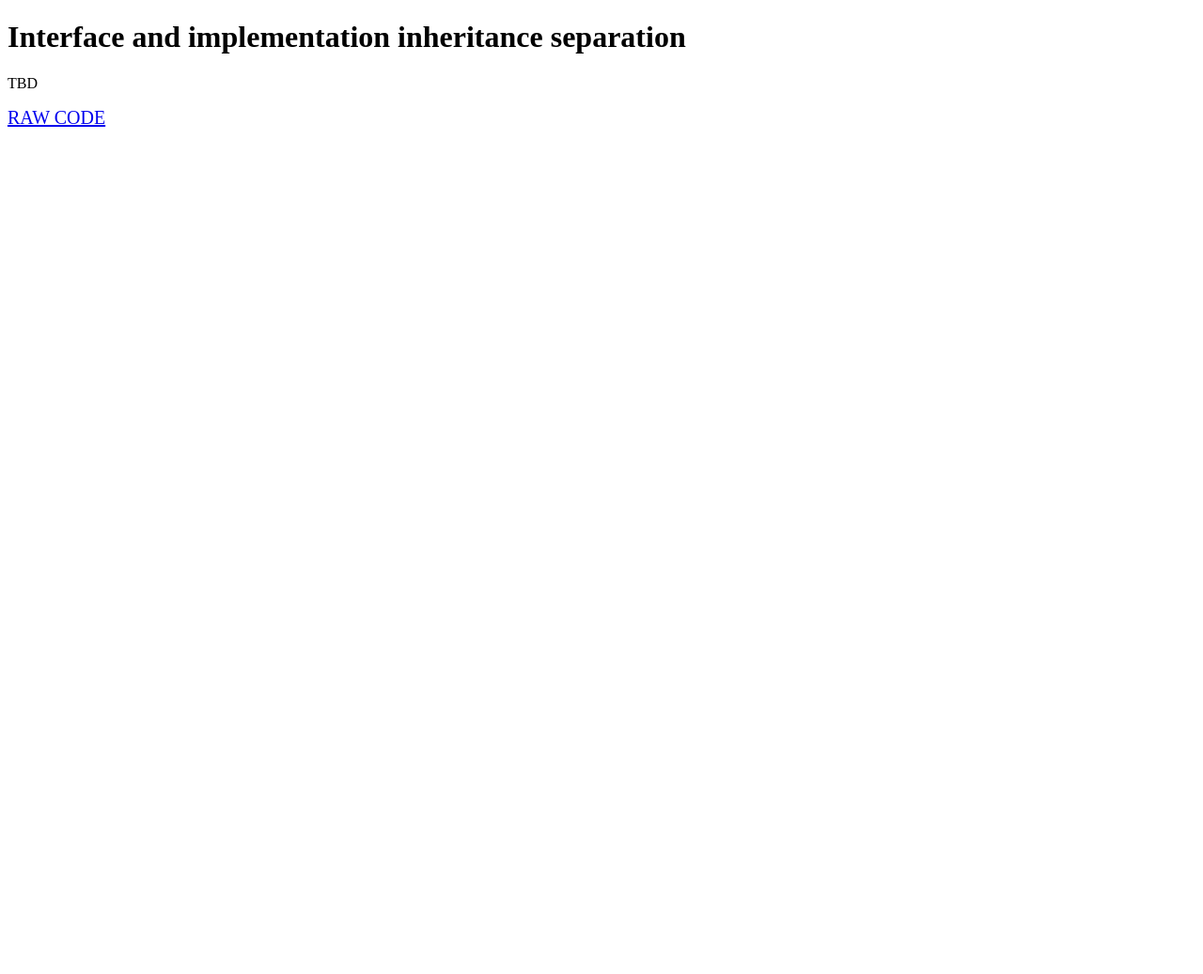
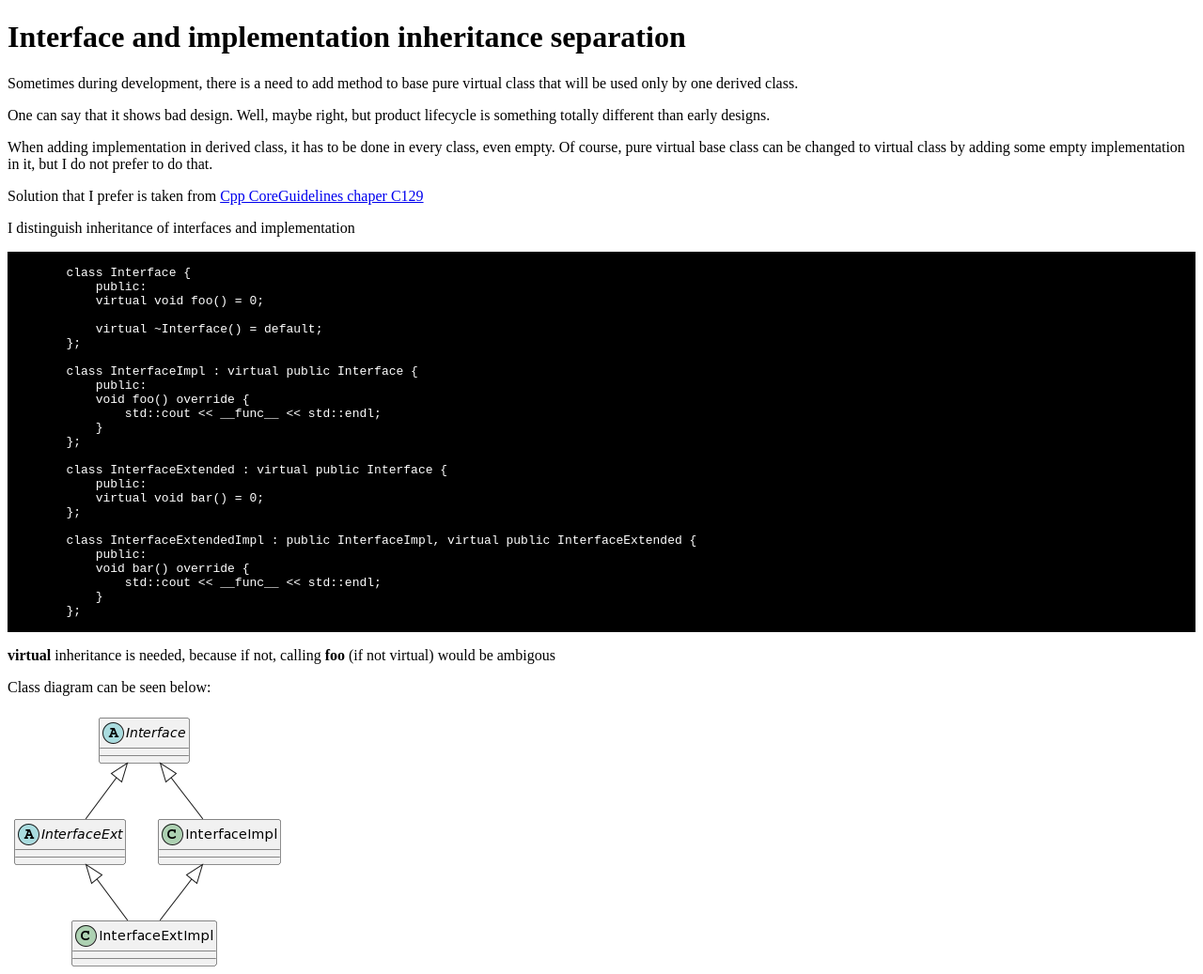
Before and after one commit to iPMSoftware/CppFunAndLearn, a plain HTML site: page interface_and_implementation_inheritance_separation/iaiis.html in a window 1280 px wide. Shown: the top 1037 px of the page at 94% size. Before the commit the page ends 800 px from the top, so only its background shows below. Drawn offline with Linux system fonts and the light colour scheme.

Commit message:
Added html for inhertince distinguish chapter
Signed-off-by: Throghar <pawel.mirgos@gmail.com>

```diff
--- a/interface_and_implementation_inheritance_separation/iaiis.html
+++ b/interface_and_implementation_inheritance_separation/iaiis.html
@@ -9,8 +9,41 @@
 
 <body>
     <h1>Interface and implementation inheritance separation</h1>
-    <p>TBD</p>
+    <p>Sometimes during development, there is a need to add method to base pure virtual class that will be used only by one derived class.</p>
+    <p>One can say that it shows bad design. Well, maybe right, but product lifecycle is something totally different than early designs.</p>
+    <p>When adding implementation in derived class, it has to be done in every class, even empty. Of course, pure virtual base class can be changed to virtual class by adding some empty implementation in it, but I do not prefer to do that.</p>
+    <p>Solution that I prefer is taken from <a href="https://isocpp.github.io/CppCoreGuidelines/CppCoreGuidelines#c129-when-designing-a-class-hierarchy-distinguish-between-implementation-inheritance-and-interface-inheritance">Cpp CoreGuidelines chaper C129</a></p>
+    <p>I distinguish inheritance of interfaces and implementation</p>
+    <code>
+        class Interface {
+            public:
+            virtual void foo() = 0;
 
+            virtual ~Interface() = default;
+        };
+
+        class InterfaceImpl : virtual public Interface {
+            public:
+            void foo() override {
+                std::cout << __func__ << std::endl;
+            }
+        };
+
+        class InterfaceExtended : virtual public Interface {
+            public:
+            virtual void bar() = 0;
+        };
+
+        class InterfaceExtendedImpl : public InterfaceImpl, virtual public InterfaceExtended {
+            public:
+            void bar() override {
+                std::cout << __func__ << std::endl;
+            }
+        };
+    </code>
+    <p><b>virtual</b> inheritance is needed, because if not, calling <b>foo</b> (if not virtual) would be ambigous</p>
+    <p>Class diagram can be seen below:</p>
+    <img src="class_diagram.png">
     <div class="rawCode">
         <a href="main.cpp">RAW CODE</a>
     </div>
```
Also changed, not shown: interface_and_implementation_inheritance_separation/class_diagram.png (added), 1 other file.
